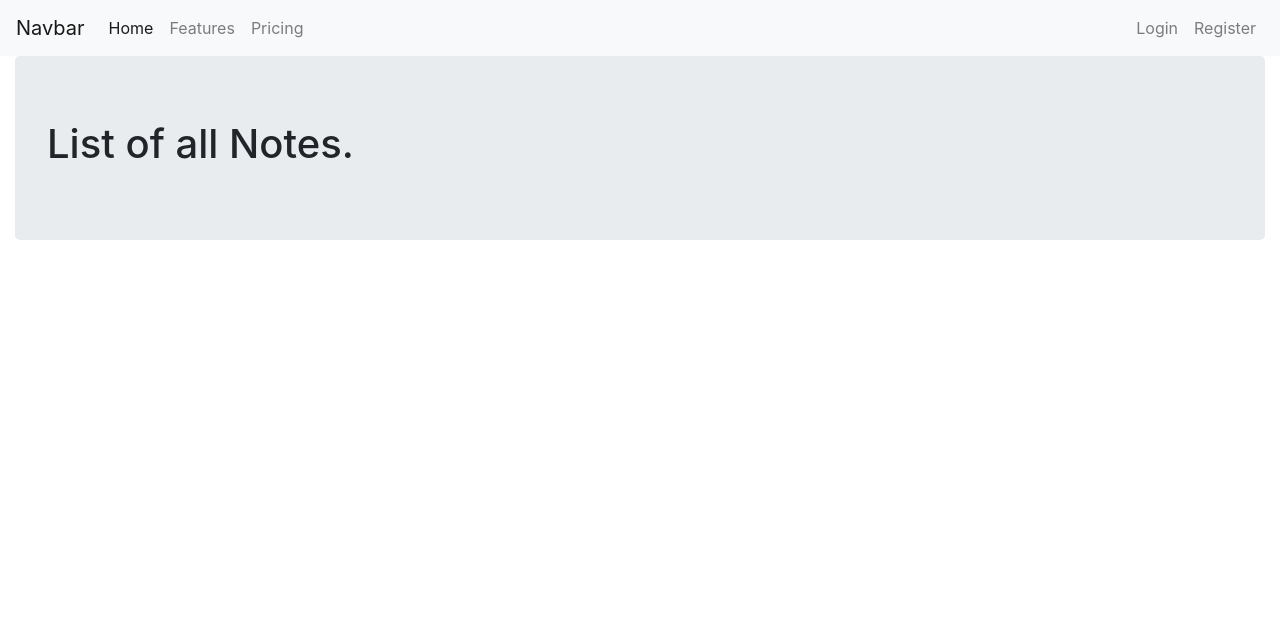
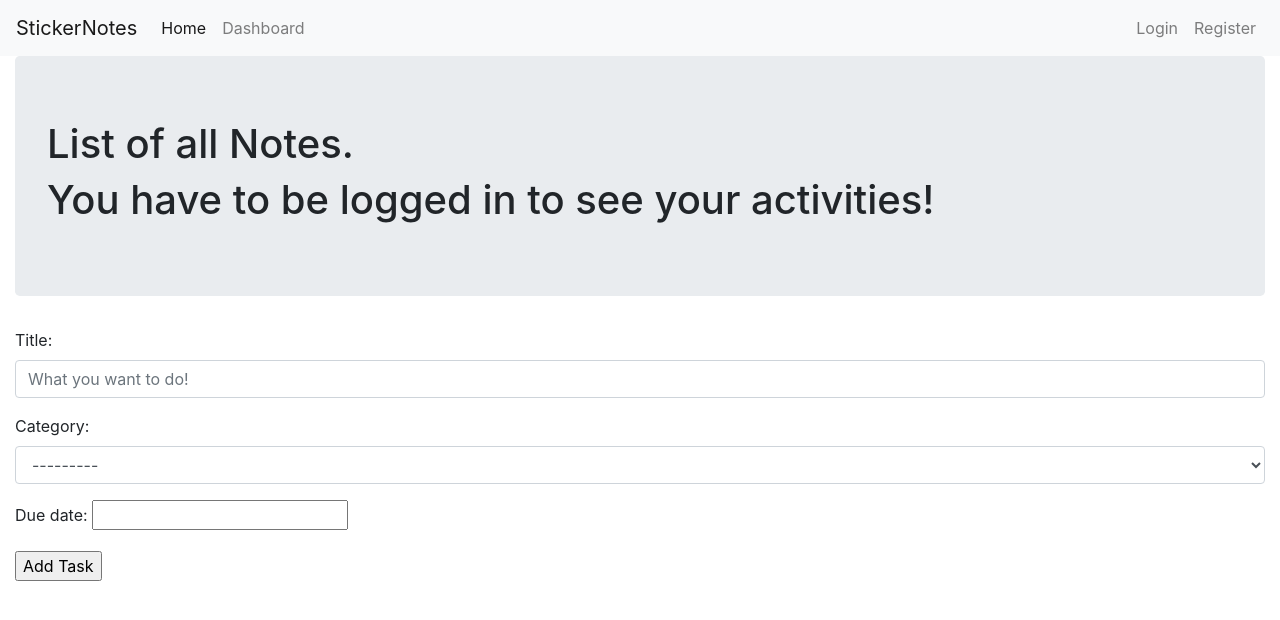
Before and after one commit to sirnusi/stickynotes, a Django app: page /notes/ in a window 1280 px wide. Shown: the top 620 px of the page. Run offline with Django 3.2, Linux system fonts and the light colour scheme; data comes from the database, SQL or seed files in the repository; both versions use the stored data as it was after the commit; some libraries are stand-ins or nearby versions.

Commit message:
fine commit

```diff
--- a/NewNotes/settings.py
+++ b/NewNotes/settings.py
@@ -119,3 +119,6 @@ USE_TZ = True
 # https://docs.djangoproject.com/en/3.0/howto/static-files/
 
 STATIC_URL = '/static/'
+LOGIN_URL = 'login'
+LOGIN_REDIRECT_URL = 'home'
+LOGOUT_REDIRECT_URL = 'home'
--- /dev/null
+++ b/notesapp/forms.py
@@ -0,0 +1,13 @@
+from django import forms
+from .models import Notes
+
+
+class NoteForm(forms.ModelForm):
+    class Meta():
+        model = Notes
+        fields = ['title', 'category', 'due_date']
+
+        widgets = {
+            'title': forms.TextInput(attrs={'label': 'Title:', 'class': 'form-control', 'placeholder': 'What you want to do!'}),
+            'category': forms.Select(attrs={'label': 'Category:', 'class': 'form-control'}),
+        }
--- a/notesapp/templates/notesapp/base.html
+++ b/notesapp/templates/notesapp/base.html
@@ -21,30 +21,38 @@
 
 <body>
     <nav class="navbar navbar-expand-md navbar-light bg-light">
-        <a class="navbar-brand" href="#">Navbar</a>
+        <a class="navbar-brand" href="{% url 'home' %}">StickerNotes</a>
         <button class="navbar-toggler" type="button" data-toggle="collapse" data-target="#navbarNav">
             <span class="navbar-toggler-icon"></span>
         </button>
         <div class="collapse navbar-collapse" id="navbarNav">
             <ul class="navbar-nav mr-auto">
                 <li class="nav-item active">
-                    <a class="nav-link" href="#">Home <span class="sr-only">(current)</span></a>
+                    <a class="nav-link" href="{% url 'home' %}">Home <span class="sr-only">(current)</span></a>
                 </li>
                 <li class="nav-item">
-                    <a class="nav-link" href="#">Features</a>
+                    <a class="nav-link" href="#">Dashboard</a>
                 </li>
-                <li class="nav-item">
-                    <a class="nav-link" href="#">Pricing</a>
-                </li>
+
             </ul>
+            <!--if user is logged in logout else login or register-->
+            {% if request.user.is_authenticated %}
             <ul class="navbar-nav">
                 <li class="nav-item">
-                    <a class="nav-link" href="#">Login</a>
+                    <a class="nav-link" href="{% url 'logout' %}">Logout</a>
                 </li>
-                <li class="nav-item">
-                    <a class="nav-link" href="#">Register</a>
-                </li>
+
+                {% else %}
+                <ul class="navbar-nav">
+                    <li class="nav-item">
+                        <a class="nav-link" href="{% url 'login' %}">Login</a>
+                    </li>
+                    <li class="nav-item">
+                        <a class="nav-link" href="#">Register</a>
+                    </li>
+                </ul>
             </ul>
+            {% endif %}
         </div>
     </nav>
     <div class="container-fluid">
--- a/notesapp/templates/notesapp/home.html
+++ b/notesapp/templates/notesapp/home.html
@@ -2,5 +2,20 @@
 {% block david %}
 <div class="jumbotron">
     <h1>List of all Notes.</h1>
+    {% if request.user.is_authenticated %}
+    {% for sticky in notes %}
+    <h4>User: {{sticky.author.username}}</h4>
+    <h3>Title: {{sticky.title}}</h3>
+
+    <h3>Date Start {{sticky.pub_date}} -- Due Date: {{sticky.due_date}}</h3>
+    {% endfor %}
+    {% else %}
+    <h1>You have to be logged in to see your activities!</h1>
+    {% endif %}
 </div>
+<form action="." method="POST">
+    {% csrf_token %}
+    {{form.as_p}}
+    <input type="submit" value="Add Task">
+</form>
 {% endblock %}
--- a/notesapp/urls.py
+++ b/notesapp/urls.py
@@ -1,6 +1,9 @@
 from django.urls import path
+from django.contrib.auth import views as auth_views
 from . import views
 
 urlpatterns = [
+    path('logout/', auth_views.LogoutView.as_view(), name='logout'),
+    path('login/', auth_views.LoginView.as_view(template_name='notesapp/login.html'), name='login'),
     path('', views.ListNotes.as_view(), name='home')
 ]
--- a/notesapp/views.py
+++ b/notesapp/views.py
@@ -1,12 +1,22 @@
-from django.shortcuts import render
-from django.views.generic import ListView
+from django.shortcuts import get_object_or_404
+from django.views.generic import CreateView
+from django.contrib.auth.mixins import LoginRequiredMixin
 from .models import Notes
+from .forms import NoteForm
 # Create your views here.
 
 
-class ListNotes(ListView):
+class ListNotes(CreateView):
     model = Notes
     template_name = 'notesapp/home.html'
+    form_class = NoteForm
+
+    def form_valid(self, form):
+        author_id = self.kwargs.get('author_id')
+        notes = get_object_or_404(Notes, id=author_id)
+        self.success_url = f'/notes/'
+        form.instance.notes = notes
+        return super().form_valid(form)
 
     def get_context_data(self, **kwargs):
         context = super().get_context_data(**kwargs)
```
Also changed, not shown: notesapp/templates/notesapp/login.html (added, +8 -0 lines), db.sqlite3, notesapp/migrations/0001_initial.py (added).
